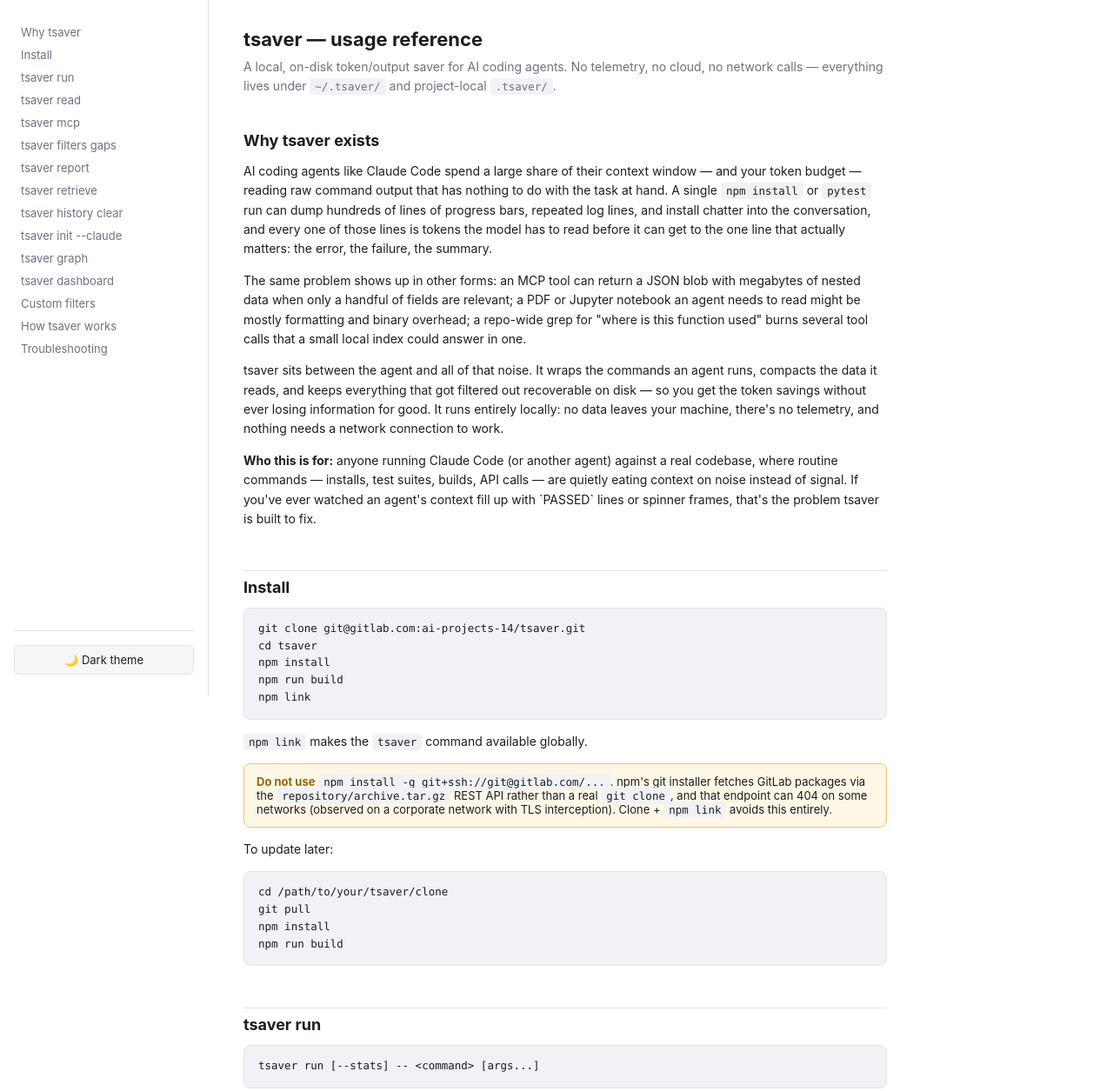
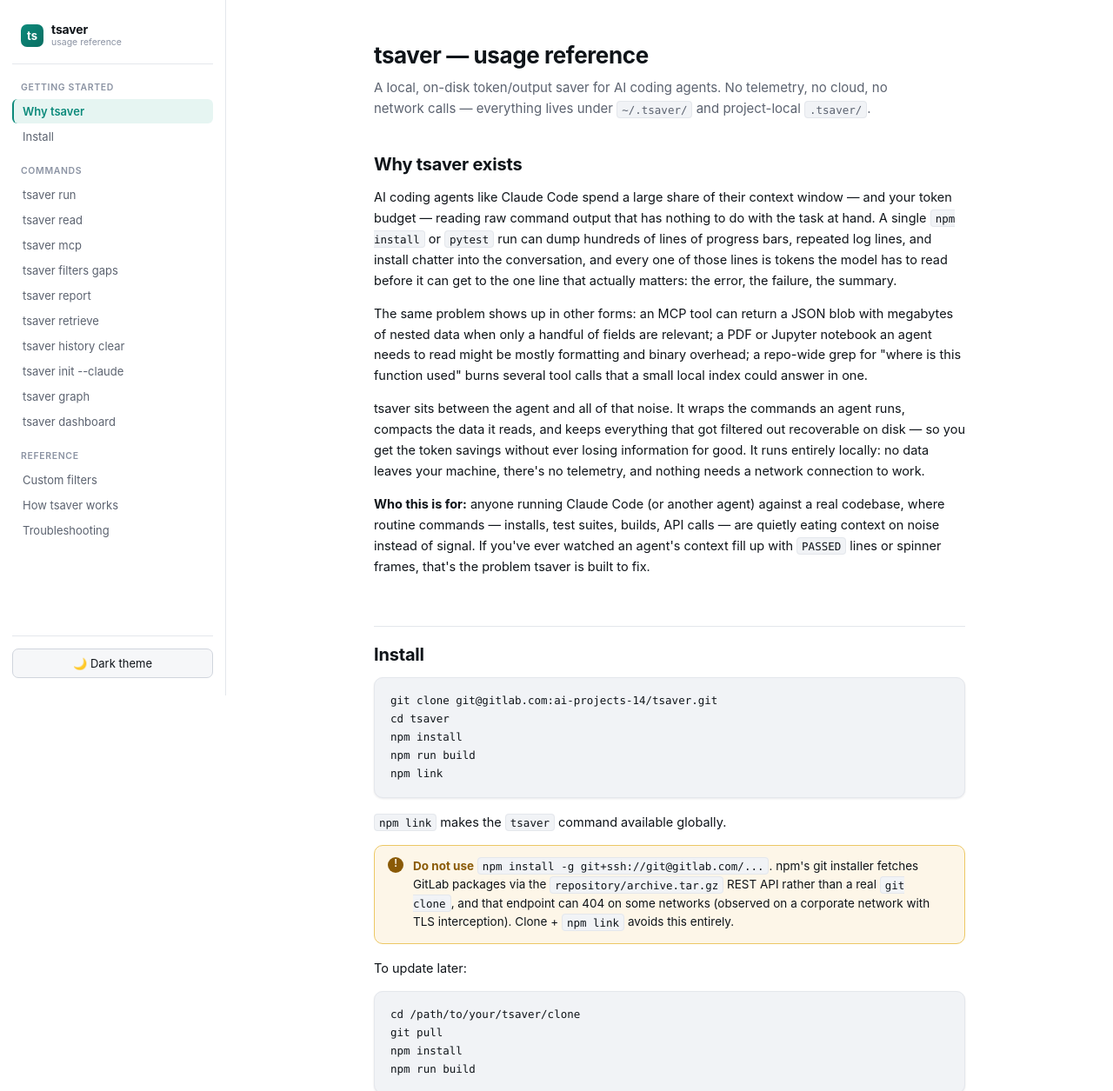
Before and after one commit to asad-u14/tsaver, a website: page docs/index.html in a window 1280 px wide. Shown: the top 1255 px of the page at 87% size. Drawn offline with Linux system fonts and the light colour scheme.

Commit message:
Redesign docs/index.html with a more professional visual design
Pure presentation change - no wording or technical content was altered. Rebuilt the stylesheet with a tighter type scale, grouped sidebar navigation (Getting started / Commands / Reference, each under a labeled group instead of one flat 15-link list), a branded sidebar header, scroll-spy active-link highlighting via IntersectionObserver, command signatures shown as styled badges instead of plain code blocks, polished tables with rounded corners and header shading, redesigned callout/note boxes with a circular icon badge instead of bare bold text, consistent card shadows, a refined light/dark color palette, and a closing footer. Still fully self-contained (no external scripts/stylesheets), verified all 15 nav links resolve to real section ids and the script tag is balanced.

Version bumped 1.3.1 -> 1.3.2 (docs-only).

Co-Authored-By: Claude Sonnet 5 <noreply@anthropic.com>

```diff
--- a/docs/index.html
+++ b/docs/index.html
@@ -7,42 +7,62 @@
 <style>
   :root {
     --bg: #ffffff;
-    --surface: #f5f6f8;
-    --border: #e1e4e9;
-    --text: #1a1d23;
-    --text2: #6b7280;
-    --accent: #0d9488;
-    --code-bg: #f1f2f5;
-    --warn-bg: #fff7e6;
-    --warn-border: #f0c36d;
-    --warn-strong: #92650a;
+    --bg-elevated: #ffffff;
+    --surface: #f6f7f9;
+    --surface-hover: #eef0f3;
+    --border: #e4e7ec;
+    --border-strong: #d0d5dd;
+    --text: #0f1419;
+    --text2: #5c6370;
+    --text3: #8b93a3;
+    --accent: #0c8a7b;
+    --accent-soft: #e6f5f2;
+    --code-bg: #f1f3f6;
+    --code-border: #e4e7ec;
+    --warn-bg: #fdf6e8;
+    --warn-border: #ecc865;
+    --warn-strong: #8a5a06;
+    --shadow: 0 1px 2px rgba(16, 24, 40, 0.04), 0 1px 3px rgba(16, 24, 40, 0.06);
   }
   :root[data-theme="dark"] {
-    --bg: #0b0d12;
-    --surface: #12151c;
-    --border: #232832;
-    --text: #e4e7eb;
+    --bg: #0a0c10;
+    --bg-elevated: #10131a;
+    --surface: #131720;
+    --surface-hover: #1a1f2a;
+    --border: #212631;
+    --border-strong: #2d333f;
+    --text: #e7e9ee;
     --text2: #9aa3b2;
-    --accent: #6ee7b7;
-    --code-bg: #171b23;
-    --warn-bg: #2a1f14;
-    --warn-border: #5c4420;
-    --warn-strong: #fbbf24;
+    --text3: #6b7280;
+    --accent: #5eead4;
+    --accent-soft: #10292a;
+    --code-bg: #0e1117;
+    --code-border: #1f2430;
+    --warn-bg: #211a0d;
+    --warn-border: #4a3a12;
+    --warn-strong: #f2c94c;
+    --shadow: 0 1px 2px rgba(0, 0, 0, 0.3), 0 2px 6px rgba(0, 0, 0, 0.25);
   }
+
   * { box-sizing: border-box; }
+  html { scroll-behavior: smooth; }
   body {
     margin: 0;
-    font-family: -apple-system, BlinkMacSystemFont, "Segoe UI", sans-serif;
+    font-family: -apple-system, BlinkMacSystemFont, "Segoe UI", Roboto, Helvetica, Arial, sans-serif;
+    -webkit-font-smoothing: antialiased;
     background: var(--bg);
     color: var(--text);
     display: flex;
     min-height: 100vh;
   }
+
+  /* ---------- Sidebar ---------- */
   nav {
-    width: 240px;
+    width: 260px;
     flex-shrink: 0;
     border-right: 1px solid var(--border);
-    padding: 24px 16px;
+    background: var(--bg-elevated);
+    padding: 20px 14px;
     position: sticky;
     top: 0;
     height: 100vh;
@@ -50,84 +70,214 @@
     display: flex;
     flex-direction: column;
   }
+  .brand {
+    display: flex;
+    align-items: center;
+    gap: 9px;
+    padding: 6px 10px 18px;
+    margin-bottom: 6px;
+    border-bottom: 1px solid var(--border);
+  }
+  .brand-mark {
+    width: 26px;
+    height: 26px;
+    border-radius: 7px;
+    background: linear-gradient(135deg, var(--accent), #0a6e62);
+    display: flex;
+    align-items: center;
+    justify-content: center;
+    color: #fff;
+    font-size: 13px;
+    font-weight: 700;
+    flex-shrink: 0;
+  }
+  :root[data-theme="dark"] .brand-mark { background: linear-gradient(135deg, var(--accent), #1f6e62); color: #06231f; }
+  .brand-text { display: flex; flex-direction: column; line-height: 1.2; }
+  .brand-name { font-size: 14px; font-weight: 700; letter-spacing: -0.01em; }
+  .brand-tag { font-size: 10.5px; color: var(--text3); }
+
+  .nav-group { margin-bottom: 4px; }
+  .nav-group-label {
+    font-size: 10.5px;
+    font-weight: 600;
+    text-transform: uppercase;
+    letter-spacing: 0.06em;
+    color: var(--text3);
+    padding: 14px 10px 6px;
+  }
   nav a {
     display: block;
     color: var(--text2);
     text-decoration: none;
     font-size: 13px;
-    padding: 5px 8px;
+    padding: 6px 10px;
     border-radius: 6px;
+    margin: 1px 0;
+    border-left: 2px solid transparent;
+    transition: background 0.12s, color 0.12s;
   }
-  nav a:hover { background: var(--surface); color: var(--text); }
-  #theme-toggle {
-    margin-top: auto;
-    padding-top: 16px;
-    border-top: 1px solid var(--border);
+  nav a:hover { background: var(--surface-hover); color: var(--text); }
+  nav a.active {
+    background: var(--accent-soft);
+    color: var(--accent);
+    font-weight: 600;
+    border-left-color: var(--accent);
   }
+
+  #theme-toggle { margin-top: auto; padding-top: 14px; border-top: 1px solid var(--border); }
   #theme-toggle button {
     width: 100%;
     font-size: 13px;
     padding: 8px 10px;
-    border-radius: 6px;
-    border: 1px solid var(--border);
+    border-radius: 7px;
+    border: 1px solid var(--border-strong);
     background: var(--surface);
     color: var(--text);
     cursor: pointer;
     font-family: inherit;
+    transition: border-color 0.12s, background 0.12s;
   }
-  #theme-toggle button:hover { border-color: var(--accent); }
-  main {
-    flex: 1;
-    max-width: 820px;
-    padding: 32px 40px 80px;
+  #theme-toggle button:hover { border-color: var(--accent); background: var(--surface-hover); }
+
+  /* ---------- Main content ---------- */
+  main { flex: 1; min-width: 0; }
+  .content-inner { max-width: 760px; margin: 0 auto; padding: 48px 40px 120px; }
+
+  .page-title { font-size: 26px; font-weight: 700; letter-spacing: -0.015em; margin: 0 0 10px; }
+  .subtitle { color: var(--text2); font-size: 15px; line-height: 1.6; margin: 0 0 40px; max-width: 640px; }
+
+  h2 {
+    font-size: 20px;
+    font-weight: 700;
+    letter-spacing: -0.01em;
+    margin: 56px 0 14px;
+    padding-top: 20px;
+    border-top: 1px solid var(--border);
+    scroll-margin-top: 24px;
   }
-  h1 { font-size: 22px; margin: 0 0 8px; }
-  .subtitle { color: var(--text2); font-size: 14px; margin: 0 0 32px; }
-  h2 {
-    font-size: 18px;
-    margin: 48px 0 12px;
-    padding-top: 8px;
-    border-top: 1px solid var(--border);
+  h2:first-of-type { border-top: none; margin-top: 0; padding-top: 0; }
+  h3 {
+    font-size: 14.5px;
+    font-weight: 700;
+    margin: 26px 0 10px;
+    color: var(--text);
+    scroll-margin-top: 24px;
   }
-  h2:first-of-type { border-top: none; margin-top: 0; }
-  h3 { font-size: 15px; margin: 20px 0 8px; color: var(--accent); }
-  p { line-height: 1.6; font-size: 14px; color: var(--text); }
+  p { line-height: 1.65; font-size: 14.5px; color: var(--text); margin: 0 0 14px; }
+  ul, ol { font-size: 14.5px; line-height: 1.65; margin: 0 0 14px; padding-left: 22px; }
+  li { margin-bottom: 4px; }
+  li:last-child { margin-bottom: 0; }
+  a { color: var(--accent); }
+
   code {
-    font-family: ui-monospace, Menlo, Consolas, monospace;
+    font-family: ui-monospace, "SF Mono", Menlo, Consolas, monospace;
     background: var(--code-bg);
-    padding: 2px 6px;
+    border: 1px solid var(--code-border);
+    padding: 1.5px 5px;
     border-radius: 4px;
     font-size: 12.5px;
   }
   pre {
     background: var(--code-bg);
-    border: 1px solid var(--border);
-    border-radius: 8px;
-    padding: 14px 16px;
+    border: 1px solid var(--code-border);
+    border-radius: 10px;
+    padding: 16px 18px;
     overflow-x: auto;
     font-size: 12.5px;
-    line-height: 1.5;
+    line-height: 1.6;
+    margin: 0 0 16px;
+    box-shadow: var(--shadow);
   }
-  pre code { background: none; padding: 0; }
-  table { width: 100%; border-collapse: collapse; font-size: 13px; margin: 12px 0; }
-  th, td { text-align: left; padding: 8px 10px; border-bottom: 1px solid var(--border); vertical-align: top; }
-  th { color: var(--text2); font-weight: 500; font-size: 11px; text-transform: uppercase; letter-spacing: 0.04em; }
+  pre code { background: none; border: none; padding: 0; font-size: inherit; }
+
+  table {
+    width: 100%;
+    border-collapse: collapse;
+    font-size: 13px;
+    margin: 4px 0 16px;
+    border: 1px solid var(--border);
+    border-radius: 10px;
+    overflow: hidden;
+  }
+  th, td { text-align: left; padding: 10px 12px; border-bottom: 1px solid var(--border); vertical-align: top; }
+  th {
+    color: var(--text3);
+    font-weight: 600;
+    font-size: 11px;
+    text-transform: uppercase;
+    letter-spacing: 0.04em;
+    background: var(--surface);
+  }
+  tbody tr:last-child td { border-bottom: none; }
+  tbody tr:hover { background: var(--surface); }
+
   .note {
+    position: relative;
     background: var(--warn-bg);
     border: 1px solid var(--warn-border);
-    border-radius: 8px;
-    padding: 12px 14px;
-    font-size: 13px;
-    margin: 12px 0;
+    border-radius: 10px;
+    padding: 13px 16px 13px 44px;
+    font-size: 13.5px;
+    line-height: 1.6;
+    margin: 4px 0 16px;
+  }
+  .note::before {
+    content: "!";
+    position: absolute;
+    left: 15px;
+    top: 13px;
+    width: 18px;
+    height: 18px;
+    border-radius: 50%;
+    background: var(--warn-strong);
+    color: var(--warn-bg);
+    font-size: 12px;
+    font-weight: 800;
+    display: flex;
+    align-items: center;
+    justify-content: center;
+    font-family: ui-monospace, monospace;
   }
   .note strong { color: var(--warn-strong); }
-  ul { font-size: 14px; line-height: 1.6; }
+
+  .cmd-badge {
+    display: inline-block;
+    font-family: ui-monospace, "SF Mono", Menlo, Consolas, monospace;
+    font-size: 11.5px;
+    font-weight: 600;
+    color: var(--accent);
+    background: var(--accent-soft);
+    border-radius: 5px;
+    padding: 2px 8px;
+    margin-bottom: 12px;
+  }
+
+  footer { margin-top: 64px; padding-top: 20px; border-top: 1px solid var(--border); color: var(--text3); font-size: 12.5px; }
+
+  @media (max-width: 860px) {
+    nav { display: none; }
+    .content-inner { padding: 32px 20px 80px; }
+  }
 </style>
 </head>
 <body>
 <nav>
+  <div class="brand">
+    <div class="brand-mark">ts</div>
+    <div class="brand-text">
+      <span class="brand-name">tsaver</span>
+      <span class="brand-tag">usage reference</span>
+    </div>
+  </div>
+
+  <div class="nav-group">
+    <div class="nav-group-label">Getting started</div>
     <a href="#why">Why tsaver</a>
     <a href="#install">Install</a>
+  </div>
+
+  <div class="nav-group">
+    <div class="nav-group-label">Commands</div>
     <a href="#run">tsaver run</a>
     <a href="#read">tsaver read</a>
     <a href="#mcp">tsaver mcp</a>
@@ -138,22 +288,29 @@
     <a href="#init-claude">tsaver init --claude</a>
     <a href="#graph">tsaver graph</a>
     <a href="#dashboard">tsaver dashboard</a>
+  </div>
+
+  <div class="nav-group">
+    <div class="nav-group-label">Reference</div>
     <a href="#custom-filters">Custom filters</a>
     <a href="#how-tsaver-actually-works">How tsaver works</a>
     <a href="#troubleshooting">Troubleshooting</a>
+  </div>
+
   <div id="theme-toggle">
     <button id="theme-toggle-btn" type="button" onclick="toggleTheme()">🌙 Dark theme</button>
   </div>
 </nav>
 <main>
-  <h1>tsaver — usage reference</h1>
+<div class="content-inner">
+  <h1 class="page-title">tsaver — usage reference</h1>
   <p class="subtitle">A local, on-disk token/output saver for AI coding agents. No telemetry, no cloud, no network calls — everything lives under <code>~/.tsaver/</code> and project-local <code>.tsaver/</code>.</p>
 
   <h2 id="why">Why tsaver exists</h2>
   <p>AI coding agents like Claude Code spend a large share of their context window — and your token budget — reading raw command output that has nothing to do with the task at hand. A single <code>npm install</code> or <code>pytest</code> run can dump hundreds of lines of progress bars, repeated log lines, and install chatter into the conversation, and every one of those lines is tokens the model has to read before it can get to the one line that actually matters: the error, the failure, the summary.</p>
   <p>The same problem shows up in other forms: an MCP tool can return a JSON blob with megabytes of nested data when only a handful of fields are relevant; a PDF or Jupyter notebook an agent needs to read might be mostly formatting and binary overhead; a repo-wide grep for "where is this function used" burns several tool calls that a small local index could answer in one.</p>
   <p>tsaver sits between the agent and all of that noise. It wraps the commands an agent runs, compacts the data it reads, and keeps everything that got filtered out recoverable on disk — so you get the token savings without ever losing information for good. It runs entirely locally: no data leaves your machine, there's no telemetry, and nothing needs a network connection to work.</p>
-  <p><strong>Who this is for:</strong> anyone running Claude Code (or another agent) against a real codebase, where routine commands — installs, test suites, builds, API calls — are quietly eating context on noise instead of signal. If you've ever watched an agent's context fill up with `PASSED` lines or spinner frames, that's the problem tsaver is built to fix.</p>
+  <p><strong>Who this is for:</strong> anyone running Claude Code (or another agent) against a real codebase, where routine commands — installs, test suites, builds, API calls — are quietly eating context on noise instead of signal. If you've ever watched an agent's context fill up with <code>PASSED</code> lines or spinner frames, that's the problem tsaver is built to fix.</p>
 
   <h2 id="install">Install</h2>
   <pre><code>git clone git@gitlab.com:ai-projects-14/tsaver.git
@@ -170,7 +327,7 @@ npm install
 npm run build</code></pre>
 
   <h2 id="run">tsaver run</h2>
-  <pre><code>tsaver run [--stats] -- &lt;command&gt; [args...]</code></pre>
+  <span class="cmd-badge">tsaver run [--stats] -- &lt;command&gt; [args...]</span>
   <p>Spawns <code>&lt;command&gt;</code>, captures stdout/stderr, and streams each line through a filter before printing it — stripping noise while guaranteeing failures survive. Exit code is propagated unchanged.</p>
 
   <h3>Filter selection order</h3>
@@ -210,7 +367,7 @@ tsaver run --stats -- pytest
 tsaver run -- cargo build</code></pre>
 
   <h2 id="read">tsaver read</h2>
-  <pre><code>tsaver read [--stats] [--cache] &lt;path&gt;</code></pre>
+  <span class="cmd-badge">tsaver read [--stats] [--cache] &lt;path&gt;</span>
   <p>Optimizes a file for an agent to consume, dispatching by extension:</p>
   <table>
     <thead><tr><th>Extension</th><th>Behavior</th></tr></thead>
@@ -228,7 +385,7 @@ tsaver read screenshot.png</code></pre>
   <p>History entry: <code>kind: "read"</code>, <code>rawPath</code> set to the original file (so <code>retrieve</code> re-reads it instead of duplicating its bytes).</p>
 
   <h2 id="mcp">tsaver mcp</h2>
-  <pre><code>tsaver mcp [--stats] [--max-string N] [--max-array N] [file]</code></pre>
+  <span class="cmd-badge">tsaver mcp [--stats] [--max-string N] [--max-array N] [file]</span>
   <p>Compacts a JSON document — e.g. a captured MCP tool response — while <strong>guaranteeing the output stays valid JSON</strong>. Reads from <code>file</code> if given, otherwise stdin.</p>
   <ul>
     <li>Strings longer than <code>--max-string</code> (default <strong>500</strong>) truncated with an inline <code>"...(N more chars)"</code> suffix.</li>
@@ -240,7 +397,7 @@ tsaver read screenshot.png</code></pre>
 tsaver mcp --stats --max-string 200 --max-array 10 response.json</code></pre>
 
   <h2 id="filters-gaps">tsaver filters gaps</h2>
-  <pre><code>tsaver filters gaps [--top N]</code></pre>
+  <span class="cmd-badge">tsaver filters gaps [--top N]</span>
   <p>Scans history for <code>run</code> entries that fell back to the generic filter, groups by command basename, ranks by total raw bytes. Default <code>--top</code> is <strong>10</strong>.</p>
   <pre><code>Commands without a custom filter (generic fallback)
   node                 runs=4  raw_bytes=388  avg_reduction=71.4%
@@ -248,16 +405,16 @@ tsaver mcp --stats --max-string 200 --max-array 10 response.json</code></pre>
 Add .tsaver/filters/&lt;command&gt;.toml to improve filtering for these.</code></pre>
 
   <h2 id="report">tsaver report</h2>
-  <pre><code>tsaver report</code></pre>
+  <span class="cmd-badge">tsaver report</span>
   <p>Aggregate summary: total entries, per-kind byte counts and reduction %, an <strong>approx. tokens saved</strong> line, and a "Recent entries" list. "Tokens saved" is a whitespace-split word-count proxy (<code>rawWords - filteredWords</code>) — an approximation, not an exact tokenizer count. Entries with <code>source: "hook"</code> are counted in the aggregate stats but <strong>omitted</strong> from "Recent entries" so that list stays focused on commands you ran yourself.</p>
 
   <h2 id="retrieve">tsaver retrieve</h2>
-  <pre><code>tsaver retrieve &lt;id&gt;</code></pre>
+  <span class="cmd-badge">tsaver retrieve &lt;id&gt;</span>
   <p>Recovers the original, unfiltered content for any past history entry by id. For <code>run</code>/<code>mcp</code> entries, prints the stored <code>rawText</code>. For <code>read</code> entries, re-reads the original file from its stored <code>rawPath</code>.</p>
   <pre><code>tsaver retrieve a1b2c3d4e5</code></pre>
 
   <h2 id="history-clear">tsaver history clear</h2>
-  <pre><code>tsaver history clear [--force]</code></pre>
+  <span class="cmd-badge">tsaver history clear [--force]</span>
   <p>Permanently deletes every history entry under <code>~/.tsaver/history/</code>. Nothing else is touched — the cache under <code>~/.tsaver/cache/</code> and any installed hooks/custom filters are left alone.</p>
   <ul>
     <li>Without <code>--force</code>, refuses and prints how many entries would be deleted.</li>
@@ -269,7 +426,7 @@ Add .tsaver/filters/&lt;command&gt;.toml to improve filtering for these.</code><
 tsaver history clear --force</code></pre>
 
   <h2 id="init-claude">tsaver init --claude</h2>
-  <pre><code>tsaver init --claude</code></pre>
+  <span class="cmd-badge">tsaver init --claude</span>
   <p>Installs <strong>two</strong> Claude Code <code>PreToolUse</code> hooks:</p>
   <ol>
     <li>On the <code>Bash</code> tool — every Bash command Claude Code runs (terminal or VS Code extension) is automatically rerouted through <code>tsaver run</code>.</li>
@@ -302,8 +459,8 @@ tsaver history clear --force</code></pre>
   <div class="note"><strong>Manual step required:</strong> after running <code>tsaver init --claude</code>, Claude Code must reload hooks — open <code>/hooks</code> once or restart Claude Code. This isn't automatic.</div>
 
   <h2 id="graph">tsaver graph</h2>
-  <pre><code>tsaver graph build [--dir &lt;path&gt;]
-tsaver graph query &lt;symbol&gt; [--dir &lt;path&gt;]</code></pre>
+  <span class="cmd-badge">tsaver graph build [--dir &lt;path&gt;]</span>
+  <span class="cmd-badge">tsaver graph query &lt;symbol&gt; [--dir &lt;path&gt;]</span>
   <div class="note"><strong>Heuristic, not an AST.</strong> This is a regex-based pattern index — it does not understand scope, types, or shadowing. Expect occasional false positives (a common identifier matching unrelated text) and false negatives (unusual syntax). Treat its output as a fast pointer, not ground truth.</div>
 
   <h3>Supported languages</h3>
@@ -324,7 +481,7 @@ tsaver graph query selectFilter
 tsaver graph build --dir ~/other-project</code></pre>
 
   <h2 id="dashboard">tsaver dashboard</h2>
-  <pre><code>tsaver dashboard [--port 4173]</code></pre>
+  <span class="cmd-badge">tsaver dashboard [--port 4173]</span>
   <p>Starts a local-only web dashboard over the same history data <code>tsaver report</code> uses.</p>
   <ul>
     <li>Binds to <code>127.0.0.1</code> only — nothing exposed on the network, no data leaves the machine.</li>
@@ -417,6 +574,8 @@ drop = ["^progress"]</code></pre>
   <h3>The Claude Code hook doesn't seem to be filtering anything</h3>
   <p>Claude Code only reloads hook config at session start or when you open <code>/hooks</code> — editing <code>~/.claude/settings.json</code> has no effect on an already-running session until one of those happens.</p>
 
+  <footer>tsaver — local-first, no telemetry, no network calls.</footer>
+</div>
 </main>
 <script>
 function applyTheme(theme) {
@@ -445,6 +604,33 @@ function toggleTheme() {
   }
   applyTheme(saved === 'dark' ? 'dark' : 'light');
 })();
+
+(function scrollSpy() {
+  const sections = [...document.querySelectorAll('main h2[id]')];
+  const links = [...document.querySelectorAll('nav a[href^="#"]')];
+  if (!sections.length || !links.length) return;
+
+  const linkFor = (id) => links.find((a) => a.getAttribute('href') === '#' + id);
+
+  const setActive = (id) => {
+    for (const a of links) a.classList.remove('active');
+    const link = linkFor(id);
+    if (link) link.classList.add('active');
+  };
+
+  const observer = new IntersectionObserver(
+    (entries) => {
+      const visible = entries.filter((e) => e.isIntersecting);
+      if (visible.length === 0) return;
+      visible.sort((a, b) => a.boundingClientRect.top - b.boundingClientRect.top);
+      setActive(visible[0].target.id);
+    },
+    { rootMargin: '-10% 0px -70% 0px', threshold: 0 },
+  );
+
+  for (const s of sections) observer.observe(s);
+  setActive(sections[0].id);
+})();
 </script>
 </body>
 </html>
--- a/package.json
+++ b/package.json
@@ -1,6 +1,6 @@
 {
   "name": "tsaver",
-  "version": "1.3.1",
+  "version": "1.3.2",
   "description": "Local token/output saver for AI coding agents — filters noisy CLI output, compacts MCP responses, and optimizes files",
   "type": "module",
   "main": "dist/cli.js",
```
Lines whose indentation alone changed are shown as unchanged.
